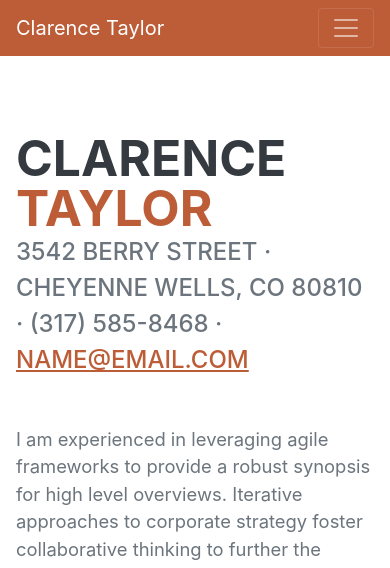
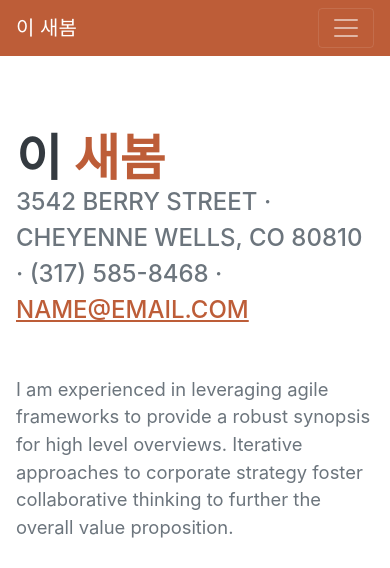
Before and after one commit to bongbongsae/profile, a plain HTML site: page index.html in a window 390 px wide. Shown: the top 568 px of the page. Drawn offline with nearby package versions, Linux system fonts and the light colour scheme; a web font is replaced by a local one.

Commit message:
name 수정

```diff
--- a/index.html
+++ b/index.html
@@ -19,7 +19,7 @@
         <!-- Navigation-->
         <nav class="navbar navbar-expand-lg navbar-dark bg-primary fixed-top" id="sideNav">
             <a class="navbar-brand js-scroll-trigger" href="#page-top">
-                <span class="d-block d-lg-none">Clarence Taylor</span>
+                <span class="d-block d-lg-none">이 새봄</span>
                 <span class="d-none d-lg-block"><img class="img-fluid img-profile rounded-circle mx-auto mb-2" src="assets/img/profile.jpg" alt="..." /></span>
             </a>
             <button class="navbar-toggler" type="button" data-bs-toggle="collapse" data-bs-target="#navbarResponsive" aria-controls="navbarResponsive" aria-expanded="false" aria-label="Toggle navigation"><span class="navbar-toggler-icon"></span></button>
@@ -40,8 +40,8 @@
             <section class="resume-section" id="about">
                 <div class="resume-section-content">
                     <h1 class="mb-0">
-                        Clarence
-                        <span class="text-primary">Taylor</span>
+                        이
+                        <span class="text-primary">새봄</span>
                     </h1>
                     <div class="subheading mb-5">
                         3542 Berry Street · Cheyenne Wells, CO 80810 · (317) 585-8468 ·
```
